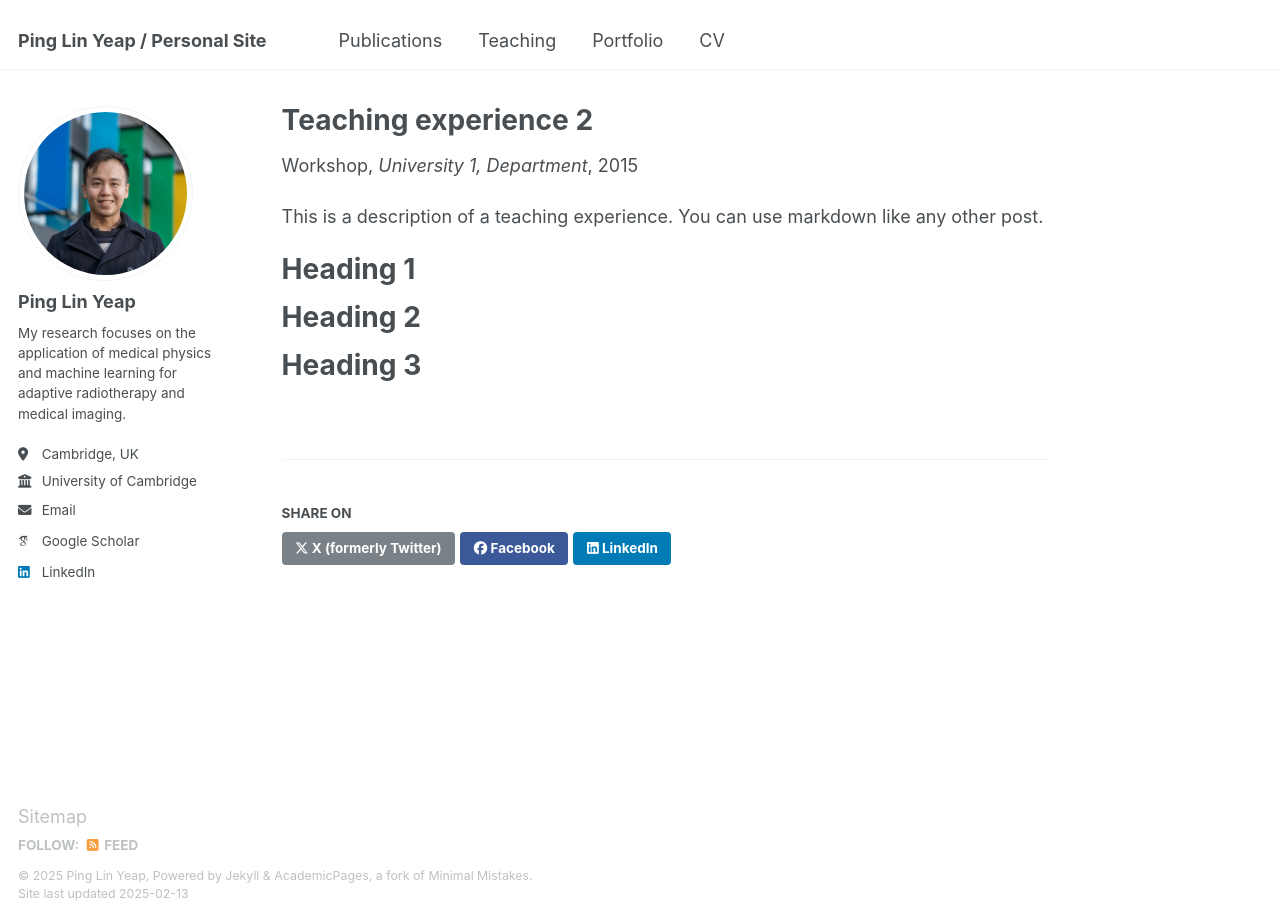
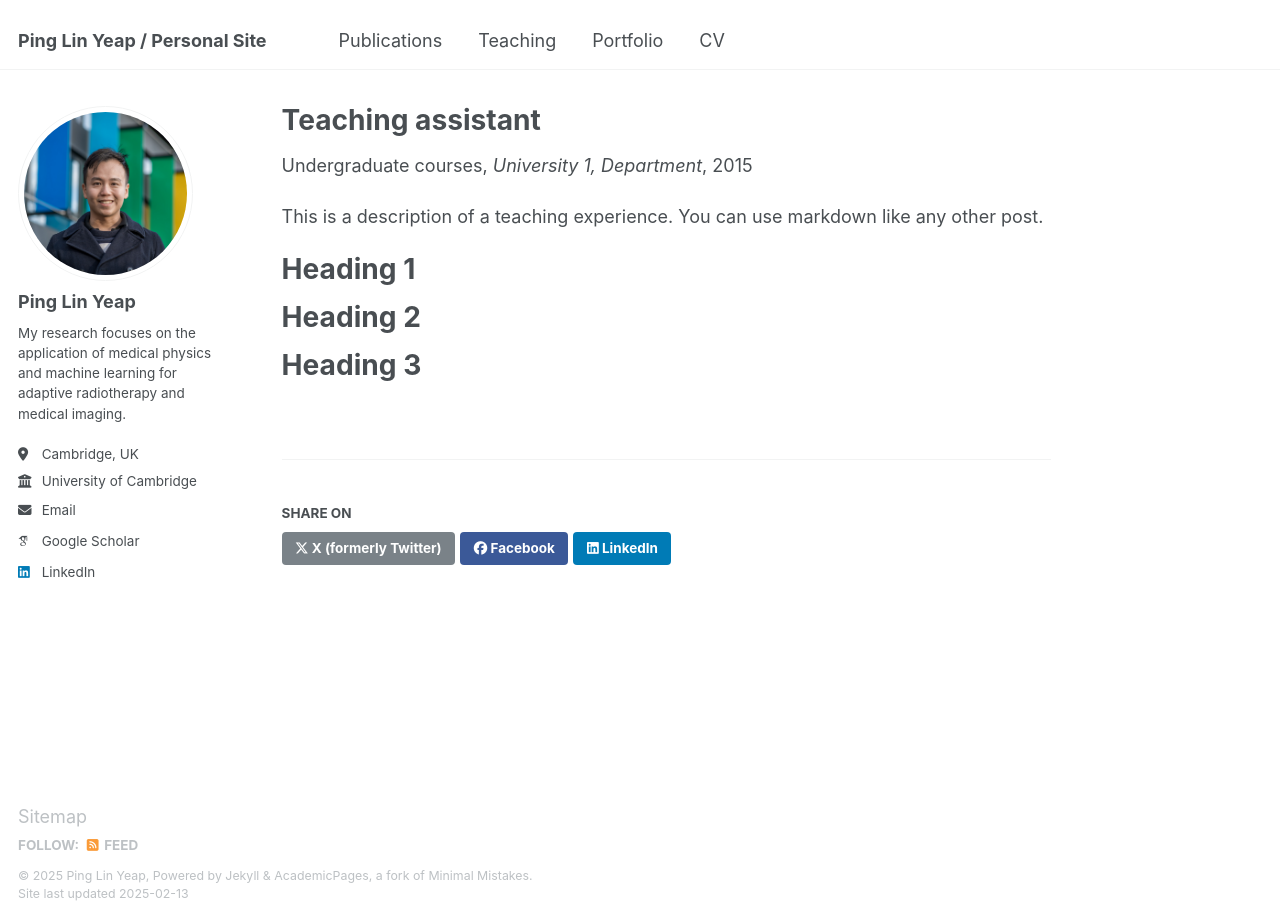
Before and after one commit to yeappl/yeappl.github.io, a Jekyll site: the page built from _teaching/2015-spring-teaching-2.md, in a window 1280 px wide and 922 px high. Built offline with Jekyll 4.4.1, drawn with Linux system fonts in a browser that asks for light colours; some web fonts are replaced; a file with an impossible date is left out.

Commit message:
Update 2015-spring-teaching-2.md

```diff
--- a/_teaching/2015-spring-teaching-2.md
+++ b/_teaching/2015-spring-teaching-2.md
@@ -1,7 +1,7 @@
 ---
-title: "Teaching experience 2"
+title: "Teaching assistant"
 collection: teaching
-type: "Workshop"
+type: "Undergraduate courses"
 permalink: /teaching/2015-spring-teaching-1
 venue: "University 1, Department"
 date: 2015-01-01
```
